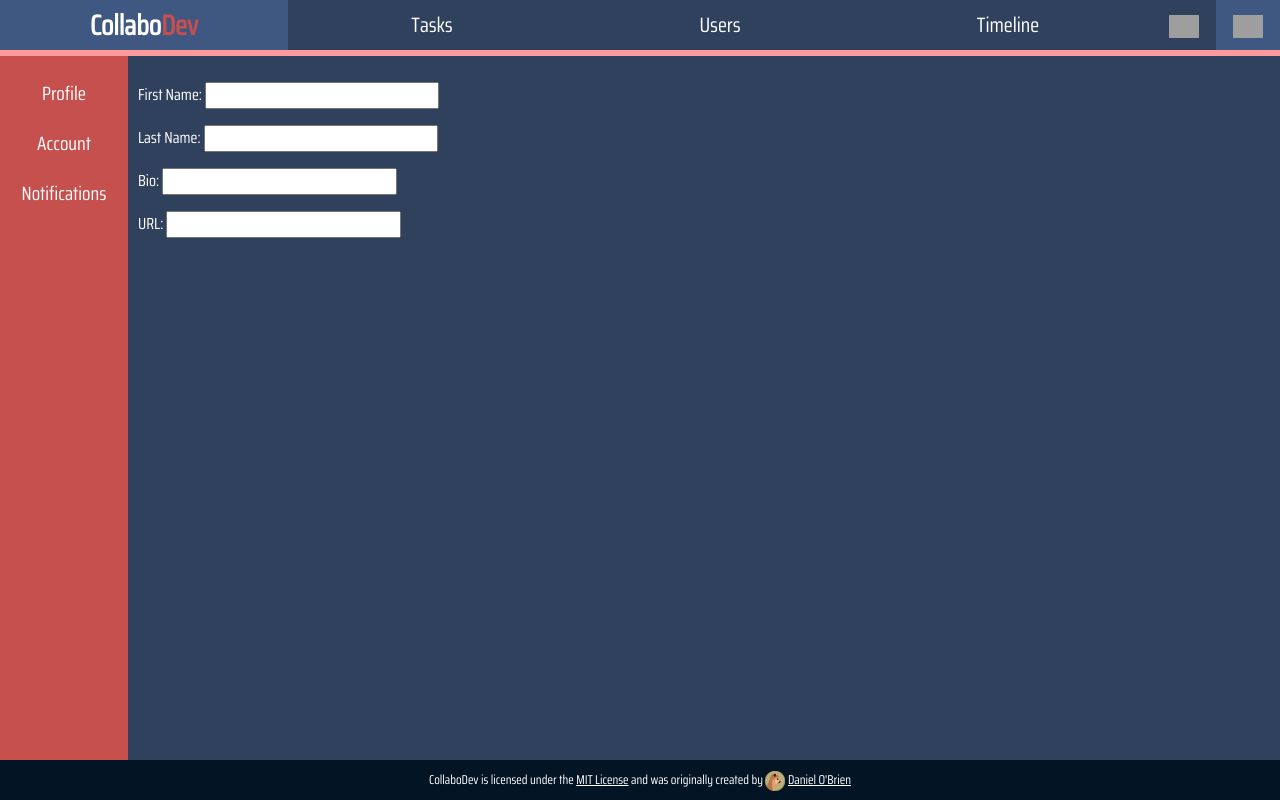
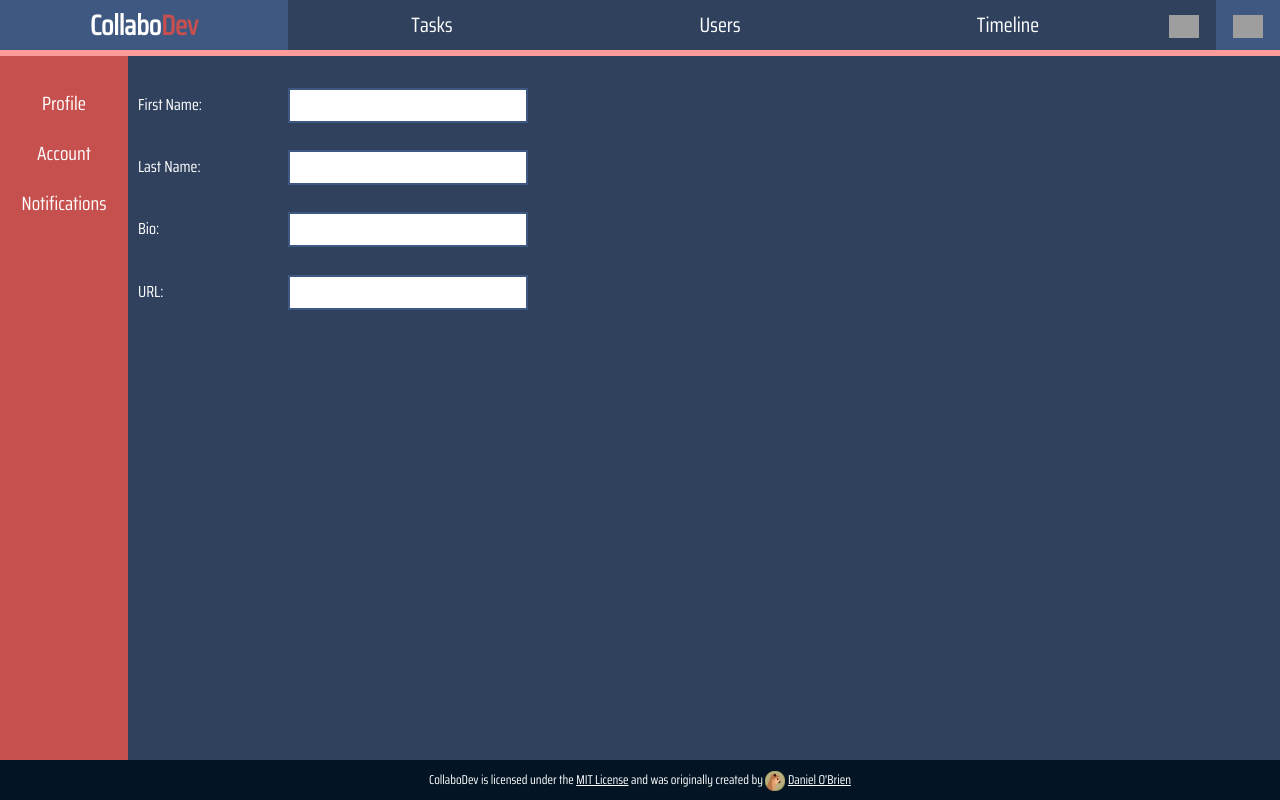
Before and after one commit to dob9601/CollaboDev, a Django app: page /accounts/settings/ in a window 1280 px wide. Run offline with Django 3.2, Linux system fonts and the light colour scheme; grey boxes are pictures that could not be loaded.

Commit message:
Addition of standard form class

```diff
--- a/static/css/base.css
+++ b/static/css/base.css
@@ -277,3 +277,14 @@ table tr:hover td *, table tr:hover td {
 .modal-text input {
 	width: 89.5%;
 }
+
+.standard-form input {
+	border: 2px solid #3F5882;
+	margin: 0.5%;
+	margin-left: -150px;
+	padding: 5px;
+}
+.standard-form label {
+	display: inline-block;
+	width: 300px;
+}
```
